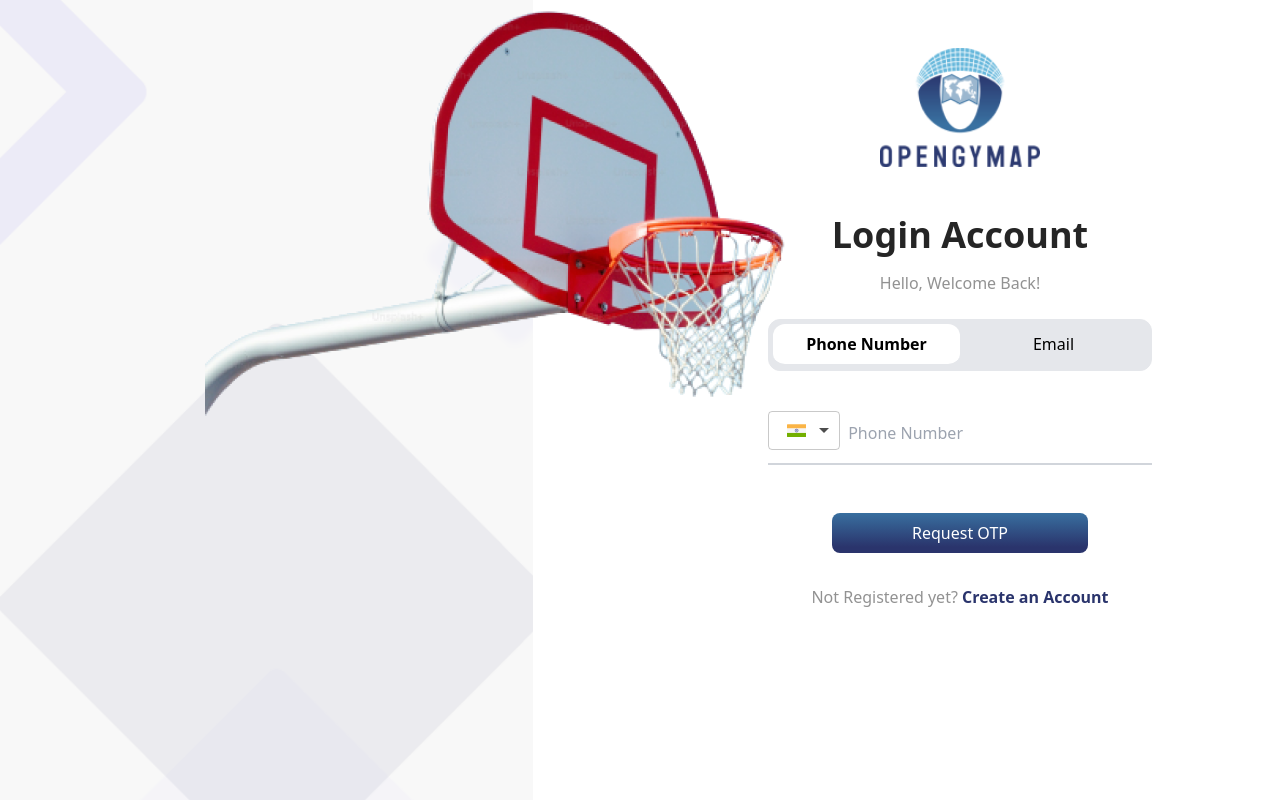
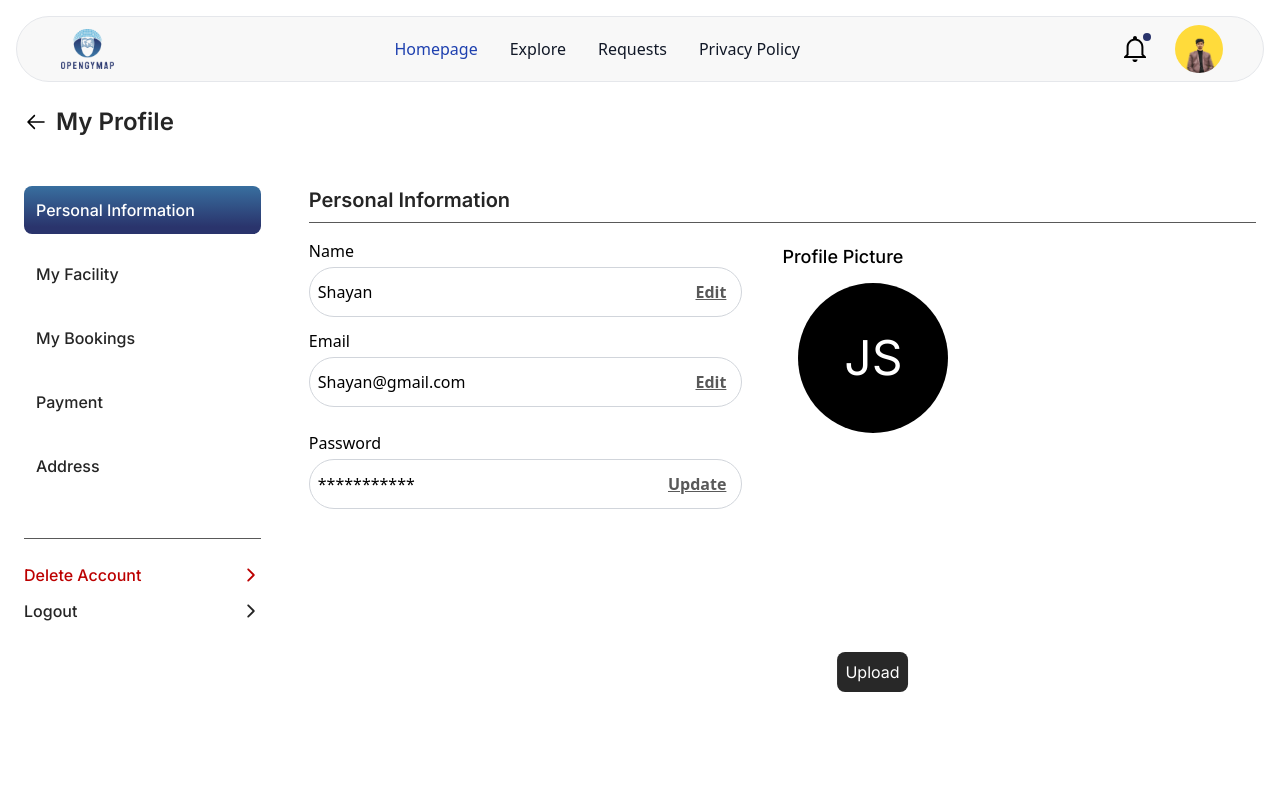
Before and after one commit to adil-16/OpenGyMap, a React (Vite) app: page /setting in a window 1280 px wide. Before the commit this address led to /. Built offline with nearby package versions, Linux system fonts and the light colour scheme.

Commit message:
personal information added

```diff
--- a/src/components/Navbar/Navbar.jsx
+++ b/src/components/Navbar/Navbar.jsx
@@ -138,7 +138,7 @@ const Navbar = () => {
                 <ul className="py-2" aria-labelledby="user-menu-button">
                   <li>
                     <Link
-                      to="#"
+                      to="/setting"
                       className="block px-4 py-2 text-sm text-gray-700 hover:bg-gray-100 dark:hover:bg-gray-600 dark:text-custom-black dark:hover:text-white"
                     >
                       Settings
--- /dev/null
+++ b/src/components/SettingSidebar/SettingSidebar.jsx
@@ -0,0 +1,58 @@
+import React, { useState } from "react";
+import { Link } from "react-router-dom";
+import { IoIosArrowForward } from "react-icons/io";
+
+const SettingSidebar = () => {
+  const [activeLink, setActiveLink] = useState("Personal Information");
+
+  const handleLinkClick = (link) => {
+    setActiveLink(link);
+  };
+
+  return (
+    <div className=" ">
+      <div className="flex flex-col space-y-4 font-inter text-base font-medium text-custom-black">
+        {[
+          "Personal Information",
+          "My Facility",
+          "My Bookings",
+          "Payment",
+          "Address",
+        ].map((link, index) => (
+          <Link
+            key={index}
+            to="#"
+            className={`${
+              activeLink === link
+                ? "bg-custom-gradient rounded-lg text-white"
+                : ""
+            } p-3`}
+            onClick={() => handleLinkClick(link)}
+          >
+            {link}
+          </Link>
+        ))}
+      </div>
+
+      <div className="border-b border-nav-gray py-6"></div>
+
+      <div className="py-6 space-y-3">
+        <div className="flex justify-between items-center ">
+          <p className="text-request-icon font-inter text-base font-medium">
+            Delete Account
+          </p>
+          <IoIosArrowForward className="text-request-icon w-5 h-5 " />
+        </div>
+
+        <div className="flex justify-between items-center ">
+          <p className="text-custom-black font-inter text-base font-medium">
+            Logout
+          </p>
+          <IoIosArrowForward className="text-custom-black w-5 h-5 " />
+        </div>
+      </div>
+    </div>
+  );
+};
+
+export default SettingSidebar;
--- /dev/null
+++ b/src/layouts/SettingsLayout/SettingLayout.jsx
@@ -0,0 +1,37 @@
+import React from "react";
+import Navbar from "../../components/Navbar/Navbar";
+
+import { Outlet } from "react-router-dom";
+import SettingSidebar from "../../components/SettingSidebar/SettingSidebar";
+import { RxArrowLeft } from "react-icons/rx";
+
+const SettingLayout = () => {
+  return (
+    <div className="">
+      <div>
+        <Navbar />
+      </div>
+
+      {/* Profile and icon */}
+
+      <div className="flex space-x-2 items-center p-6">
+        <RxArrowLeft className="h-6 w-6" />
+        <p className="text-custom-black  text-2xl font-inter font-semibold">
+          My Profile
+        </p>
+      </div>
+
+      <div className="flex ">
+        <div className="flex-1 p-6">
+          <SettingSidebar />
+        </div>
+
+        <div className="flex-[4] p-6">
+          <Outlet />
+        </div>
+      </div>
+    </div>
+  );
+};
+
+export default SettingLayout;
--- /dev/null
+++ b/src/pages/Settings/Personalnformation/PersonalInformation.jsx
@@ -0,0 +1,96 @@
+import React, { useState } from "react";
+import LabelInput from "../components/LabelInput";
+
+const PersonalInformation = () => {
+  const [isAnyEditing, setIsAnyEditing] = useState(false);
+  const [image, setImage] = useState(null);
+
+  const handleImageChange = (e) => {
+    const file = e.target.files[0];
+    if (file) {
+      const reader = new FileReader();
+      reader.onloadend = () => {
+        setImage(reader.result);
+      };
+      reader.readAsDataURL(file);
+    }
+  };
+
+  return (
+    <>
+      <div className="font-semibold font-inter text-xl text-custom-black">
+        Personal Information
+      </div>
+      <div className="border-b border-nav-gray py-1 w-full"></div>
+
+      <div className="flex">
+        <div className="flex-1">
+          <div className="py-4">
+            <div>
+              <LabelInput
+                label="Name"
+                initialValue="Shayan"
+                buttonText="Edit"
+                isAnyEditing={isAnyEditing}
+                setEditing={setIsAnyEditing}
+              />
+            </div>
+
+            <div className="py-3">
+              <LabelInput
+                label="Email"
+                initialValue="Shayan@gmail.com"
+                buttonText="Edit"
+                isAnyEditing={isAnyEditing}
+                setEditing={setIsAnyEditing}
+              />
+            </div>
+
+            <div className="py-3">
+              <LabelInput
+                label="Password"
+                initialValue="***********"
+                buttonText="Update"
+                isAnyEditing={isAnyEditing}
+                setEditing={setIsAnyEditing}
+              />
+            </div>
+          </div>
+        </div>
+
+        <div className="flex-1   p-5  ">
+          <p className="pr-4 text-lg font-medium font-inter">Profile Picture</p>
+
+          <div className="relative w-[150px] h-[150px] mt-3 ml-4 rounded-full flex justify-center items-center overflow-hidden bg-black">
+            {image ? (
+              <img
+                src={image}
+                alt="Uploaded"
+                className="w-full h-full object-cover"
+              />
+            ) : (
+              <p className="text-white text-5xl font-inter">JS</p>
+            )}
+          </div>
+
+          <label
+            htmlFor="imageUpload"
+            className=" absolute bottom-32 ml-5 translate-x-1/2 translate-y-1/2 cursor-pointer  z-20  text-white font-inter bg-Upload-bg p-2 rounded-lg"
+          >
+            Upload
+          </label>
+        </div>
+
+        <input
+          id="imageUpload"
+          type="file"
+          accept="image/*"
+          className="hidden"
+          onChange={handleImageChange}
+        />
+      </div>
+    </>
+  );
+};
+
+export default PersonalInformation;
--- /dev/null
+++ b/src/pages/Settings/components/LabelInput.jsx
@@ -0,0 +1,91 @@
+import React, { useState } from "react";
+
+const LabelInput = ({
+  label,
+  initialValue,
+  buttonText,
+  isAnyEditing,
+  setEditing,
+}) => {
+  const [value, setValue] = useState(initialValue);
+  const [isEditing, setIsEditing] = useState(false);
+
+  const handleBlur = () => {
+    setIsEditing(false);
+  };
+
+  const handleEditClick = () => {
+    if (buttonText === "Update") {
+      setIsEditing(false);
+    }
+    setIsEditing(true);
+    setEditing(true);
+  };
+
+  const handleCancelClick = () => {
+    setValue(initialValue);
+    setIsEditing(false);
+    setEditing(false);
+  };
+
+  const handleSaveClick = () => {
+    if (buttonText !== "Update") {
+      setIsEditing(false);
+      setEditing(false);
+    } else {
+      console.log("Update button clicked");
+      setIsEditing(false);
+      setEditing(false);
+    }
+  };
+
+  const handleChange = (e) => {
+    setValue(e.target.value);
+  };
+
+  return (
+    <div className="flex flex-col justify-center space-y-1 pr-5 ">
+      <label className="font-medium">{label}</label>
+      <div className="relative">
+        <input
+          type="text"
+          value={value}
+          onChange={handleChange}
+          onBlur={handleBlur}
+          className="w-full border py-3  border-gray-300 p-2 pr-10 rounded-full"
+          readOnly={!isEditing || (isAnyEditing && !isEditing)}
+        />
+
+        {isEditing ? (
+          <button
+            onClick={handleCancelClick}
+            className="absolute inset-y-0 underline text-nav-gray font-semibold text-base right-2 flex items-center px-2"
+          >
+            Cancel
+          </button>
+        ) : (
+          <button
+            disabled={isAnyEditing}
+            onClick={handleEditClick}
+            className="absolute inset-y-0 underline text-nav-gray font-semibold text-base right-2 flex items-center px-2"
+          >
+            {buttonText}
+          </button>
+        )}
+      </div>
+
+      {isEditing && buttonText !== "Update" && (
+        <div className=" mt-6 py-3">
+          <button
+            onClick={handleSaveClick}
+            className=" bg-custom-gradient  w-24 text-white py-2 text-center px-4 rounded-lg"
+          >
+            Save
+          </button>
+        </div>
+      )}
+    </div>
+  );
+};
+
+export default LabelInput;
--- a/tailwind.config.js
+++ b/tailwind.config.js
@@ -18,7 +18,8 @@ module.exports = {
         "request-button-accepted":"#28C76F",
         "request-button-notresponse":"#F79E1B",
         "request-button-decline":"#F1416C",
-        "Privacypolicy-text":"#717171"
+        "Privacypolicy-text":"#717171",
+        "Upload-bg":"#282828"
 
       },
       fontFamily: {
```
Also changed, not shown: src/App.jsx (+15 -0 lines).
